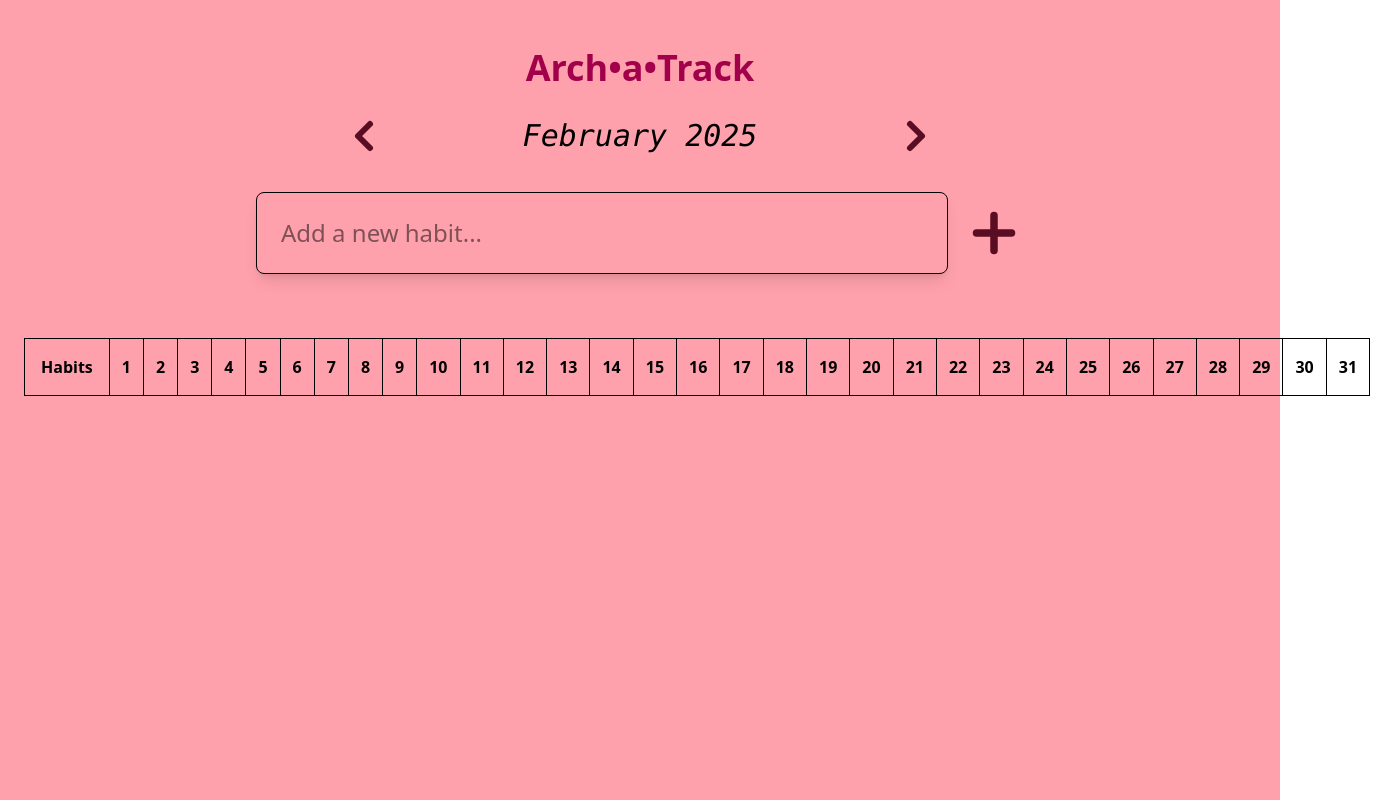
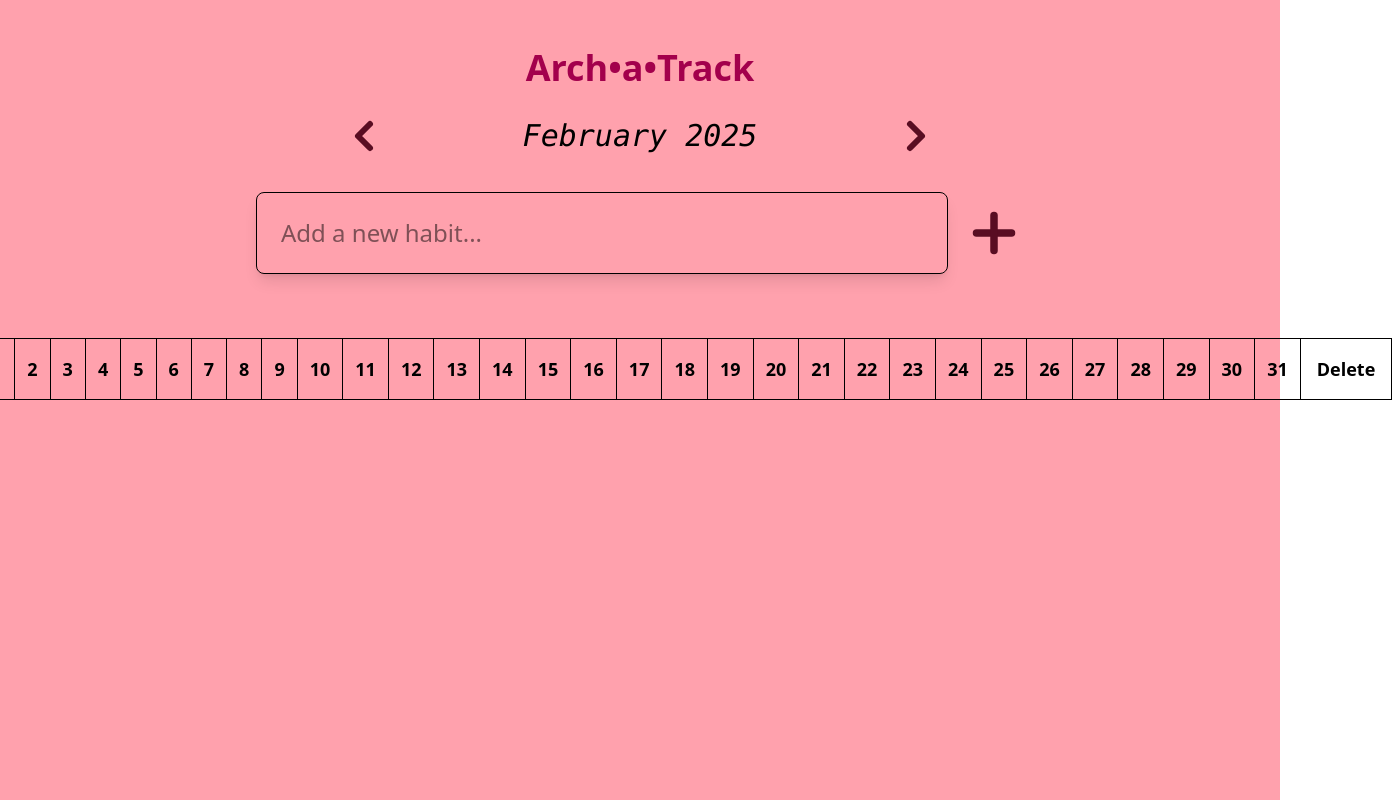
Before and after one commit to archanaprabhat/Arch-a-Track, a React (Vite) app: page / in a window 1280 px wide. Shown: the whole page, 1392 px wide, since content can reach past the window. Built offline with nearby package versions, Linux system fonts and the light colour scheme.

Commit message:
add delete functionality

```diff
--- a/src/components/HabitTracker.jsx
+++ b/src/components/HabitTracker.jsx
@@ -1,5 +1,5 @@
 import {useState} from 'react'
-import { ChevronLeft, ChevronRight, Plus } from "lucide-react";
+import { ChevronLeft, ChevronRight, Plus, Check , X, Trash2 } from "lucide-react";
 export default function HabitTracker() {
    const [currentDate, setCurrentDate] = useState(new Date());
    const[newHabit, setNewHabit] = useState("");
@@ -50,23 +50,33 @@ export default function HabitTracker() {
           <input type="text" placeholder='Add a new habit...' value={newHabit} onChange={(e) => setNewHabit(e.target.value)} className='p-6 rounded-lg border text-2xl flex-1 focus:outline-none shadow-lg focus:border-pink-400 transition ' />
           <button onClick={addHabit}><Plus size={60} color="#590d22" strokeWidth={3} /></button>
         </div>
-        <div className='w-full'>
-          <table >
+        <div className='overflow-x-auto'>
+          <table  >
             <thead>
               <tr>
-                <td className="border p-4 text font-bold">Habits</td>
+                <th className="border  p-4 text-center font-bold text-lg ">Habits</th>
               {Array.from({length:31}, (_, i) =>(
-                 <th key={i} className="border p-3"> {i+1} </th>
+                 <th key={i} className="border p-3 w-16 text-lg "> {i+1} </th>
               ))}
+              <th className="border p-4 w-24 font-bold text-lg">Delete</th>
                </tr>
              </thead>
              <tbody>
               {habits.map((habit, habitIndex) => (
                 <tr key={habit.id}>
-                  <td className="border p-2 font-bold">{habit.name}</td>
+                  <td className="border p-2 font-medium text-center text-lg">{habit.name}</td>
                   {habit.checked.map((checked, dayIndex) => (
-                    <td key={dayIndex} onClick={() => toggleDay(habitIndex,dayIndex)} className='border p-2 text-center cursor-pointer'>{checked ? "✔️" : "❌"}</td>
+                    <td key={dayIndex} onClick={() => toggleDay(habitIndex,dayIndex)} className='border p-2 text-center cursor-pointer hover:bg-red-200 transition-colors'>{checked ? (
+                      <Check className="text-green-800 mx-auto" size={28}  strokeWidth={4} />
+                    ) : (
+                      <X className="text-red-400 mx-auto" size={28} />
+                    )}</td>
                   ))}
+                  <td className='p-2 border text-center'>
+                  <button onClick={() => {setHabits(habits.filter(h=> h.id !== habit.id))}}>
+                  <Trash2 size={28} />
+                  </button>
+                  </td>
                 </tr>
               ))}
              </tbody>
```
